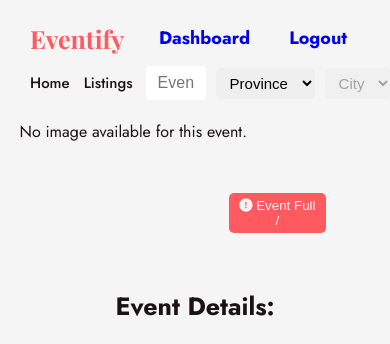
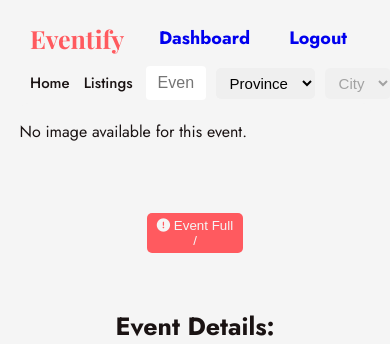
Before and after one commit to 582-41W-VA/lia-Eventify, a Django app: template lia_project2/events/templates/events/event_detail.html in a window 390 px wide; the page is wider, and only the part inside the window is pictured. Shown: the top 344 px of that part. Run offline with Django 5.2, Linux system fonts and the light colour scheme; the template is opened without the code that fills it, so the values that code supplies are empty; the visitor is signed in with stand-in values (Sample User, id 1); some web fonts are replaced.

Commit message:
modify eventdetial title and attend button align

```diff
--- a/lia_project2/events/static/events/eventdetail.css
+++ b/lia_project2/events/static/events/eventdetail.css
@@ -456,9 +456,12 @@ footer {
         text-align: center;
     }
 
+    .first {
+        flex-direction: column;
+    }
+
     .first h1 {
         font-size:40px;
-        text-align: left;
     }
 
     .event-details {
```
